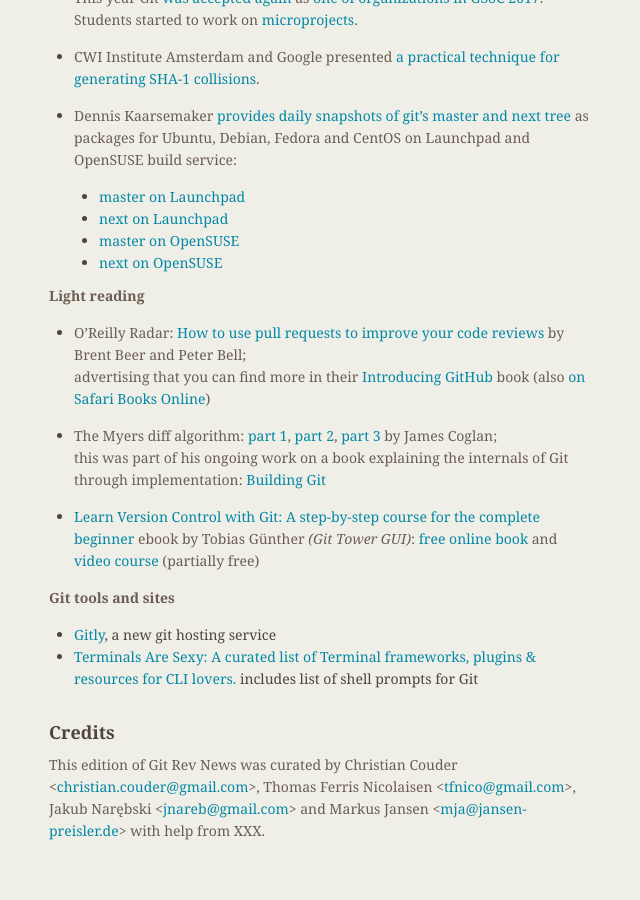
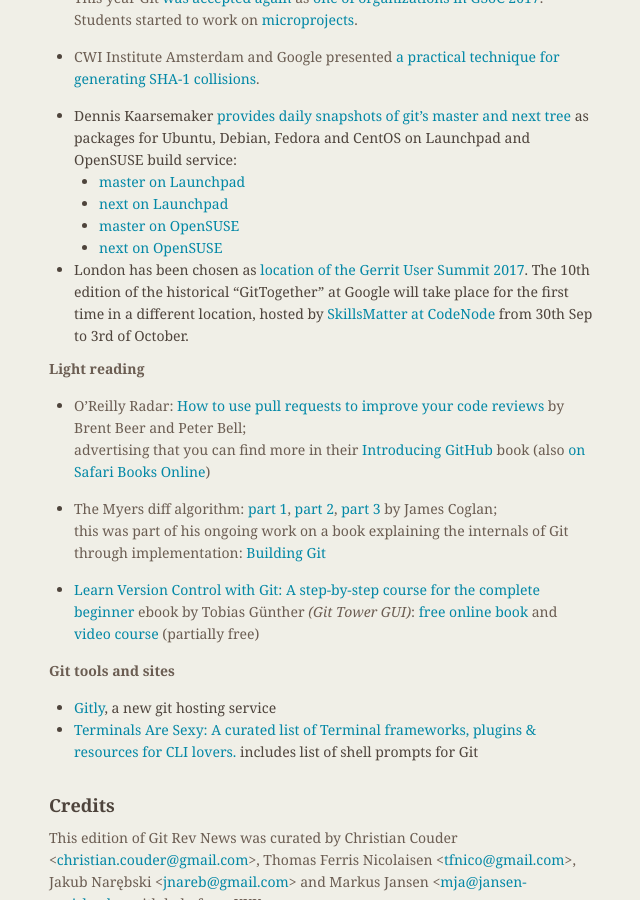
Before and after one commit to git/git.github.io, a Jekyll site: the page built from rev_news/drafts/edition-25.md, in a window 1280 px wide and 900 px high, scrolled down 2748 px. Shown: the whole window, without its empty margins (485-1125 px from the left). Built offline with Jekyll 4.4.1, drawn with Linux system fonts in a browser that asks for light colours; before the commit the page ends 3605 px from its top, so only the background shows below that.

Commit message:
Gerrit User Summit 2017 location chosen by the community

```diff
--- a/rev_news/drafts/edition-25.md
+++ b/rev_news/drafts/edition-25.md
@@ -176,6 +176,9 @@
    - [master on OpenSUSE](https://build.opensuse.org/project/show/home:seveas:git-master)
    - [next on OpenSUSE](https://build.opensuse.org/project/show/home:seveas:git-next)
 
+* London has been chosen as [location of the Gerrit User Summit 2017](https://gitenterprise.me/2017/03/09/london-to-host-gerrit-user-summit-2017/). The 10th edition of the historical "GitTogether" at Google will take
+place for the first time in a different location, hosted by [SkillsMatter at CodeNode](https://www.google.com/maps/search/Skills+Matter+%7C+CodeNode,+10+South+Place,+London,+EC2M+7EB,+GB/@51.5185967,-0.0882515,17z/data=!3m1!4b1) from 30th Sep to 3rd of October.
+
 __Light reading__
 
 * O'Reilly Radar: [How to use pull requests to improve your code reviews](https://www.oreilly.com/ideas/how-to-use-pull-requests-to-improve-your-code-reviews) by Brent Beer and Peter Bell;
```
